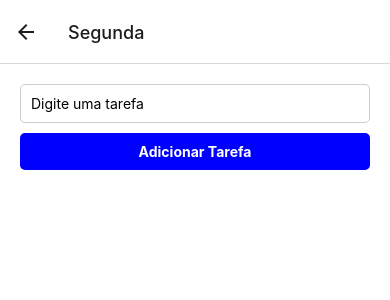
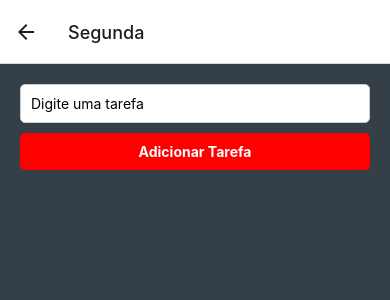
Before and after one commit to WallaceHenriques/WallaceIndividualNative, a React Native app: screen /Segunda in a window 390 px wide. Shown: the top 300 px of the page. Built offline with nearby package versions, Linux system fonts and the light colour scheme.

Commit message:
fazendo ajustes nas paginas

```diff
--- a/src/screens/Pagina/index.jsx
+++ b/src/screens/Pagina/index.jsx
@@ -33,7 +33,7 @@ const styles = StyleSheet.create({
     flex: 1,
 
 
-    backgroundColor: "#343F48", // Cor de fundo semelhante ao do Flipboard
+    backgroundColor: "#343F48",
     padding: 20,
   },
   icon: {
--- a/src/screens/Segunda/index.jsx
+++ b/src/screens/Segunda/index.jsx
@@ -45,10 +45,8 @@ const Segunda = () => {
 const styles = StyleSheet.create({
   container: {
     flex: 1,
-    justifyContent: 'center',
-    alignItems: 'center',
+    backgroundColor: '#343f48',
     padding: 20,
-    backgroundColor: '#fff',
   },
   input: {
     borderWidth: 1,
@@ -56,13 +54,12 @@ const styles = StyleSheet.create({
     borderRadius: 5,
     padding: 10,
     marginBottom: 10,
-    width: '100%',
+    backgroundColor: '#fff',
   },
   button: {
-    backgroundColor: 'blue',
+    backgroundColor: 'red',
     padding: 10,
     borderRadius: 5,
-    width: '100%',
     alignItems: 'center',
   },
   buttonText: {
@@ -70,7 +67,6 @@ const styles = StyleSheet.create({
     fontWeight: 'bold',
   },
   list: {
-    width: '100%',
     marginTop: 20,
   },
   taskItem: {
@@ -79,6 +75,7 @@ const styles = StyleSheet.create({
     borderRadius: 5,
     padding: 10,
     marginBottom: 10,
+    backgroundColor: '#fff',
   },
 });
 
```
